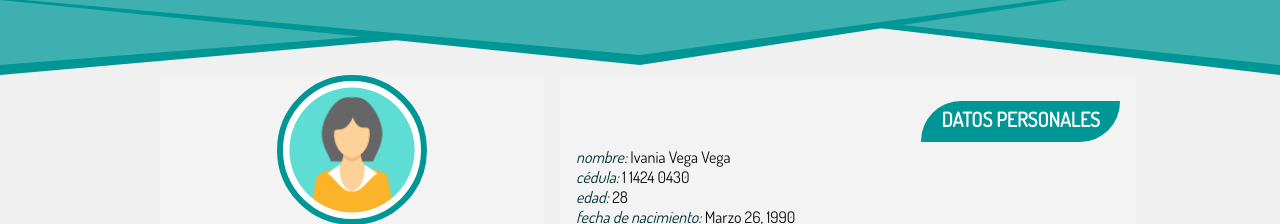
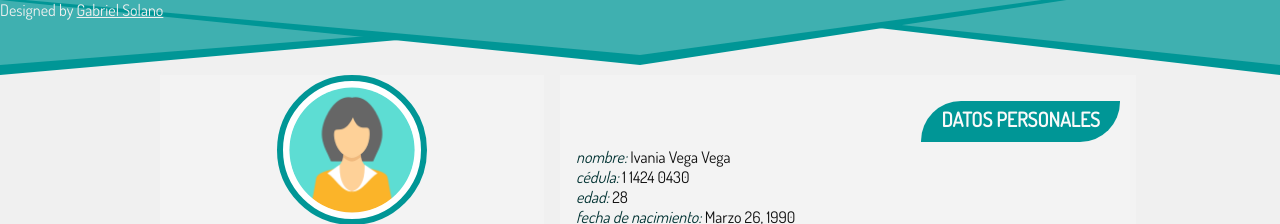
Before and after one commit to wresume/vegavegaivania, a plain HTML site: page index.html in a window 1280 px wide. Shown: the top 224 px of the page. Drawn offline with Linux system fonts and the light colour scheme.

Commit message:
Ref footer enabled

```diff
--- a/css/index.css
+++ b/css/index.css
@@ -256,6 +256,24 @@ time{
   visibility: visible;
   opacity: 1;
 }
+#footer{
+	color: var(--transDark);
+	position: fixed;
+	top: 0;
+	left: 0;
+	z-index: 999;
+}
+#footer:hover{
+	color: var(--base);
+}
+#footer p:hover a,
+#footer p a:hover{
+	color: var(--base);
+}
+#footer p a{
+	color: var(--transDark);
+	cursor: pointer;
+}
 @media all and (max-width: 1280px){
 	#section{
 		max-width: 75%;
--- a/index.html
+++ b/index.html
@@ -204,6 +204,9 @@
 					</div>
 				</article> <!-- « ↑ .half-grid » -->
 			</section> <!-- « ↑ #section .grid » -->
+			<footer id="footer">
+				<p>Designed by <a href="https://wresume.github.io/solanolopezgabriel/" target="_blank" title="">Gabriel Solano</a></p>
+			</footer>
 		</div> <!-- « ↑ #interface » -->
 	</div> <!-- « ↑ #root » -->
 	<script src="js/index.js"></script>
```
